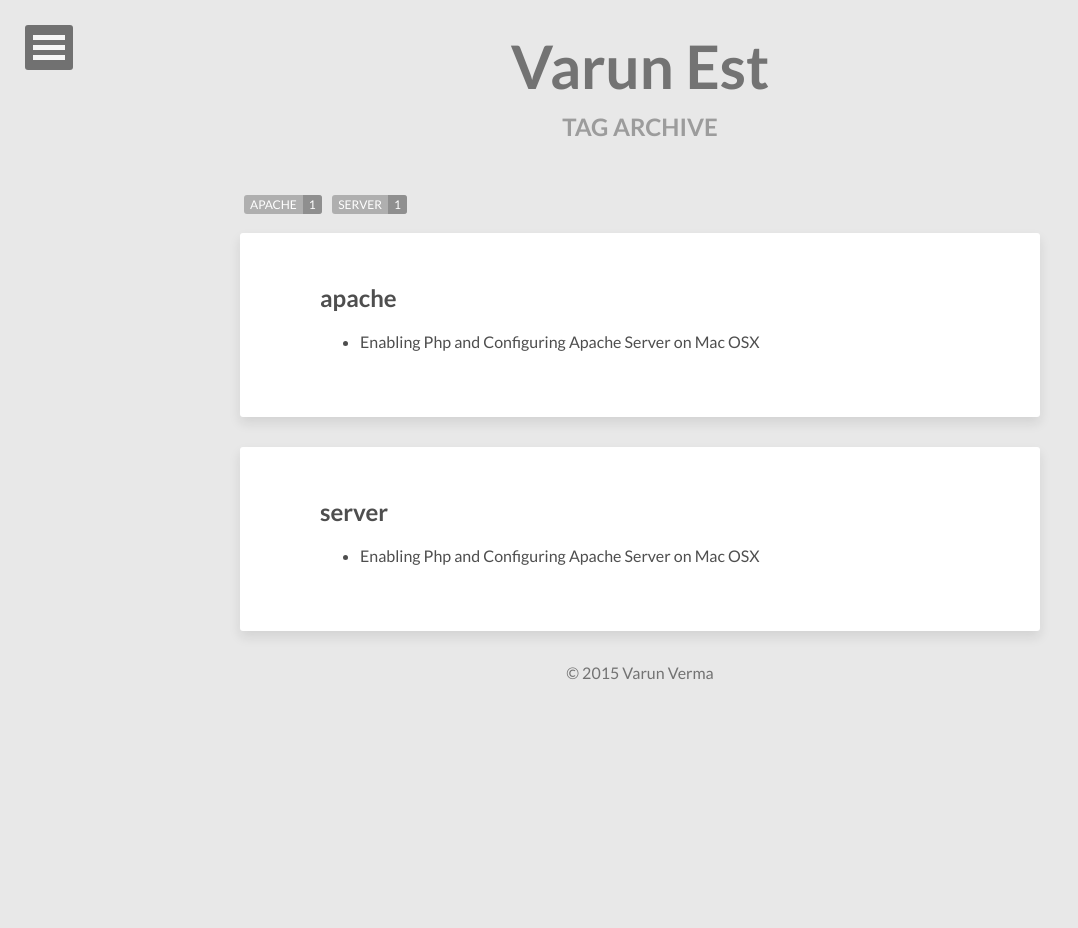
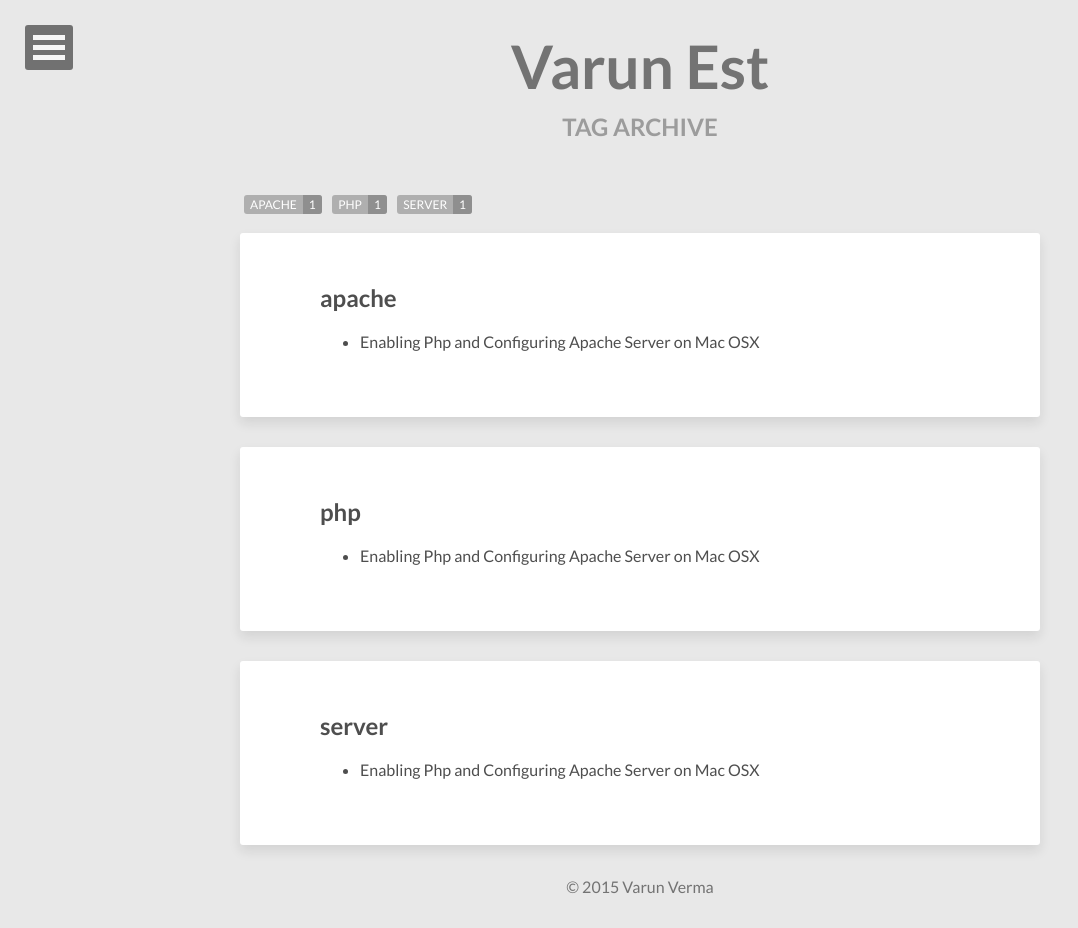
Before and after one commit to RepoForks/varunest.github.io, a Jekyll site: the page built from tags/index.html, in a window 1280 px wide. Shown: the whole page, without its empty margins (0-1078 px from the left). Built offline with Jekyll 4.4.1, drawn with Linux system fonts in a browser that asks for light colours; nearby versions of some CDN libraries; before the commit the page ends 900 px from its top, so only the background shows below that.

```diff
--- a/_posts/2015-02-10-enabling-and-configuring-apache-server-on-mac-osx.markdown
+++ b/_posts/2015-02-10-enabling-and-configuring-apache-server-on-mac-osx.markdown
@@ -4,7 +4,7 @@ title: "Enabling Php and Configuring Apache Server on Mac OSX"
 modified:
 categories:
 description: "Steps to configure Apache Server and enable Php on Mac OSX"
-tags: [apache, server]
+tags: [apache, server, php]
 image:
   feature:
   credit:
--- a/index.html
+++ b/index.html
@@ -1,11 +1,11 @@
 ---
 layout: post-index
-title: My Personal Blog
+title: Livin' on the edge of code standards
 description: "Varun Verma's Personal Blog"
 tags: [blog]
 comments: false
 image:
-  feature: abstract-12.jpg
+  feature: macbook.jpg
 ---
 
 {% for post in paginator.posts %}
```
